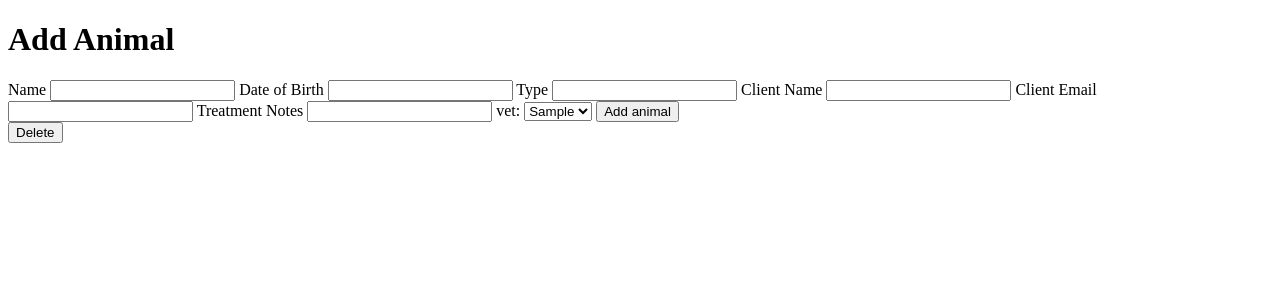
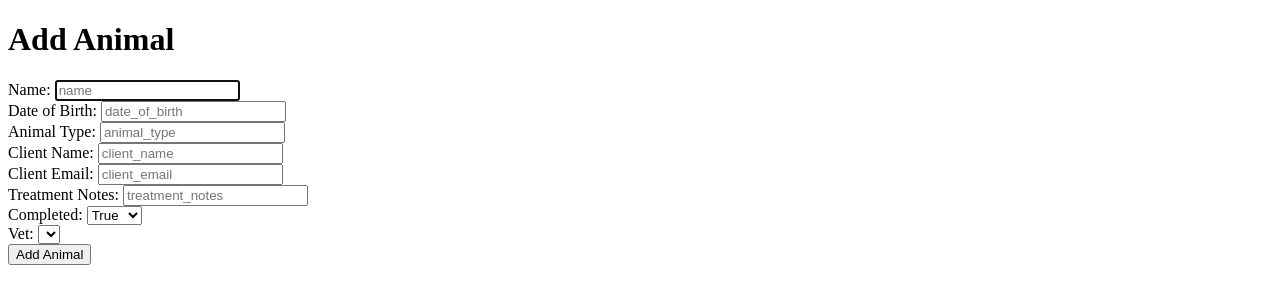
Before and after one commit to MelanieJ1/vet_management_app_project, a Flask app: template templates/animals/index.html in a window 1280 px wide. Shown: the part 170-474 px from the top of the page. Run offline with Flask 2, Linux system fonts and the light colour scheme; the template is opened without the code that fills it: most values are stand-ins (such as "Sample title", 1, 10 or a date in 2020); lists and menus that the app fills with data are empty.

Commit message:
form update

```diff
--- a/templates/animals/index.html
+++ b/templates/animals/index.html
@@ -6,7 +6,58 @@
 </body>
     <h1>Add Animal</h1>
 
-    <form class="form-inline" action="/animals" method="post">
+    <form action="/animals" method="post">
+      <div>
+        <label for="name">Name:</label>
+        <input type="text" id="name" name="name" placeholder="name" required autofocus>
+      </div>
+
+      <div>
+        <label for="date_of_birth">Date of Birth:</label>
+        <input type="text" id="date_of_birth" name="date_of_birth" placeholder="date_of_birth" required>
+      </div>
+
+      <div>
+        <label for="animal_type">Animal Type:</label>
+        <input type="text" id="animal_type" name="animal_type" placeholder="animal_type" required>
+      </div>
+
+      <div>
+        <label for="client_name">Client Name:</label>
+        <input type="text" id="client_name" name="client_name" placeholder="client_name" required>
+      </div>
+
+      <div>
+        <label for="client_email">Client Email:</label>
+        <input type="text" id="client_email" name="client_email" placeholder="client_email" required>
+      </div>
+
+      <div>
+        <label for="treatment_notes">Treatment Notes:</label>
+        <input type="text" id="treatment_notes" name="treatment_notes" placeholder="treatment_notes" required>
+      </div>
+
+
+      <div>
+        <label for="completed">Completed:</label>
+        <select id="completed" name="completed">
+          <option value="true">True</option>
+          <option value="false">False</option>
+        </select>
+      </div>
+
+      <div>
+        <label for="vet">Vet:</label>
+        <select id="vet" name="vet_id">
+          <!-- TODO -->
+        </select>
+      </div>
+
+      <button type="submit">Add Animal</button>
+
+    </form>
+
+    <!-- <form class="form-inline" action="/animals" method="post">
       <label for="name">Name</label>
       <input type="text" name="name" id="name">
       <label for="date">Date of Birth</label>
@@ -25,12 +76,12 @@
             {% for vet in vets %}
             <option value="{{ vet.id }}">{{ vet.first_name }}</option>
             {% endfor %}
-        </select>
+        </select> -->
 
 
-      <input type="submit" value="Add animal">
+      <!-- <input type="submit" value="Add animal">
 
-    </form>
+    </form>  -->
     <!-- <div class="animal-container">
     {% for animal in animals %}
     <div class="animal">
@@ -40,10 +91,10 @@
 
 
 
-          <form class="form-inline" action="/animals/delete/{{ animal.name }}" method="POST">
+    <!-- <form class="form-inline" action="/animals/delete/{{ animal.name }}" method="POST">
             <input type="submit" value="Delete">
-          </form>
-    </div>
+    </form> -->
+    <!-- </div> -->
     {% endfor %}
 
 {% endblock %}
```
